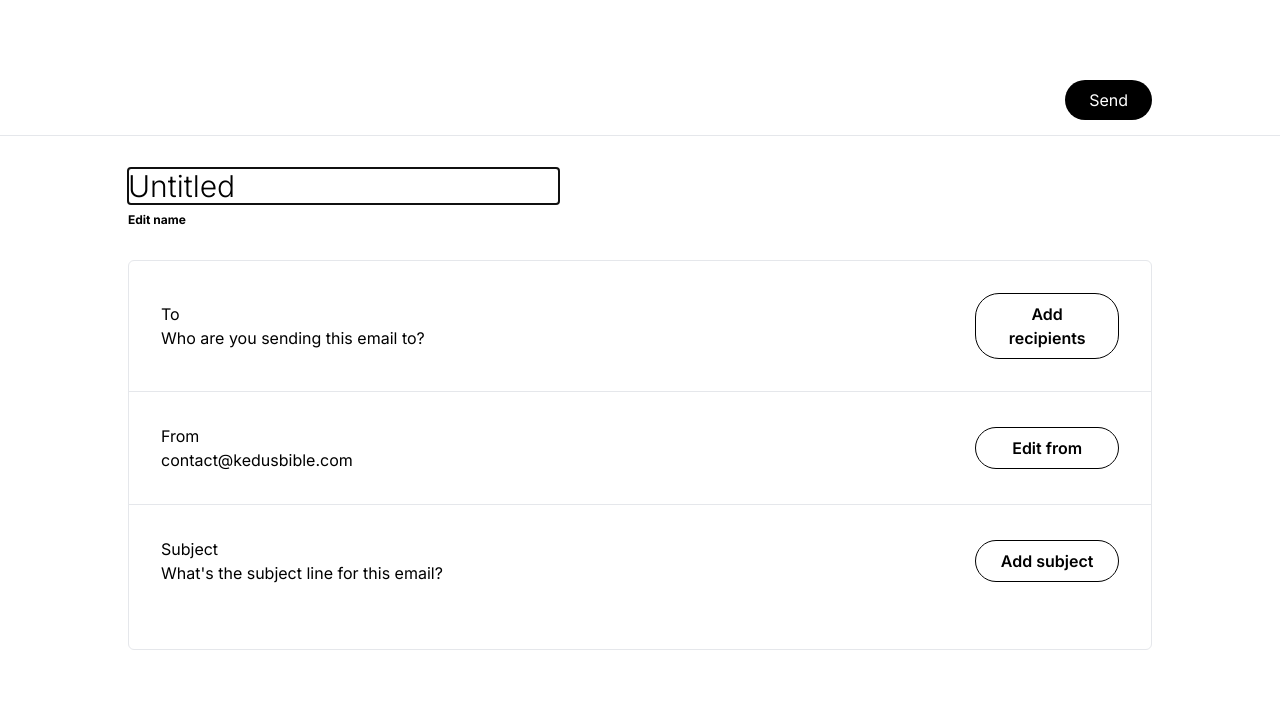
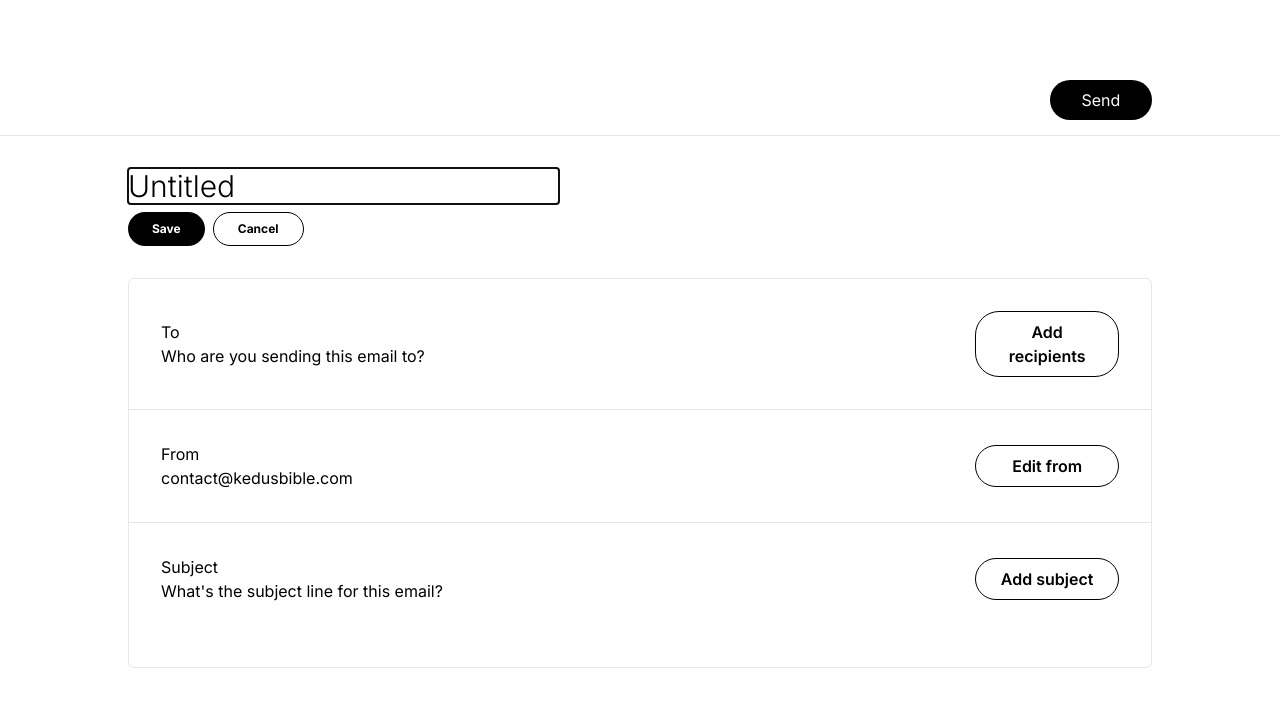
Before and after one commit to Yishak-KD/simply-mail-clone, a Next.js app: page /create-campaign in a window 1280 px wide. Both pictures are taken after a click on the button "Edit name". Shown: the top 706 px of the page. Built offline with nearby package versions, Linux system fonts and the light colour scheme.

Commit message:
Added state for renaming

```diff
--- a/src/components/email/CreateCampaign.tsx
+++ b/src/components/email/CreateCampaign.tsx
@@ -4,6 +4,7 @@ import EmailForm from "./EmailForm";
 
 const CreateCampaign = () => {
   const [campaignName, setCampaignName] = useState<string>("Untitled");
+  const [editNameClicked, setEditNameClicked] = useState<boolean>(false);
   const inputRef = useRef<HTMLInputElement | null>(null);
 
   const handleCampaignNameChange = (event: string) => {
@@ -19,13 +20,14 @@ const CreateCampaign = () => {
 
   const handleRenameClick = () => {
     inputRef?.current?.focus();
+    setEditNameClicked(true);
   };
 
   return (
     <div className="">
       <div className="border-b h-14">
         <div className="mx-auto w-4/5 flex justify-end">
-          <button className="bg-black text-white px-6 py-2 rounded-3xl">
+          <button className="bg-black text-white px-6 py-2 rounded-3xl w-[10%]">
             Send
           </button>
         </div>
@@ -39,9 +41,28 @@ const CreateCampaign = () => {
             onKeyDown={handleKeyDown}
             className="font-light text-3xl"
           />
-          <button onClick={handleRenameClick} className="font-bold text-xs">
-            Edit name
-          </button>
+          {!editNameClicked ? (
+            <button onClick={handleRenameClick} className="font-bold text-xs">
+              Edit name
+            </button>
+          ) : (
+            <div className="flex space-x-2 w-[15%]">
+              <button
+                // onClick={handleRenameClick}
+                className="font-bold text-xs bg-black text-white px-6 py-2 w-full rounded-3xl"
+              >
+                Save
+              </button>
+              <button
+                onClick={() => {
+                  setEditNameClicked(false);
+                  inputRef.current?.blur()}}
+                className="font-bold text-xs text-black border border-black px-6 w-full py-2 rounded-3xl"
+              >
+                Cancel
+              </button>
+            </div>
+          )}
         </div>
       </div>
       <EmailForm />
```
